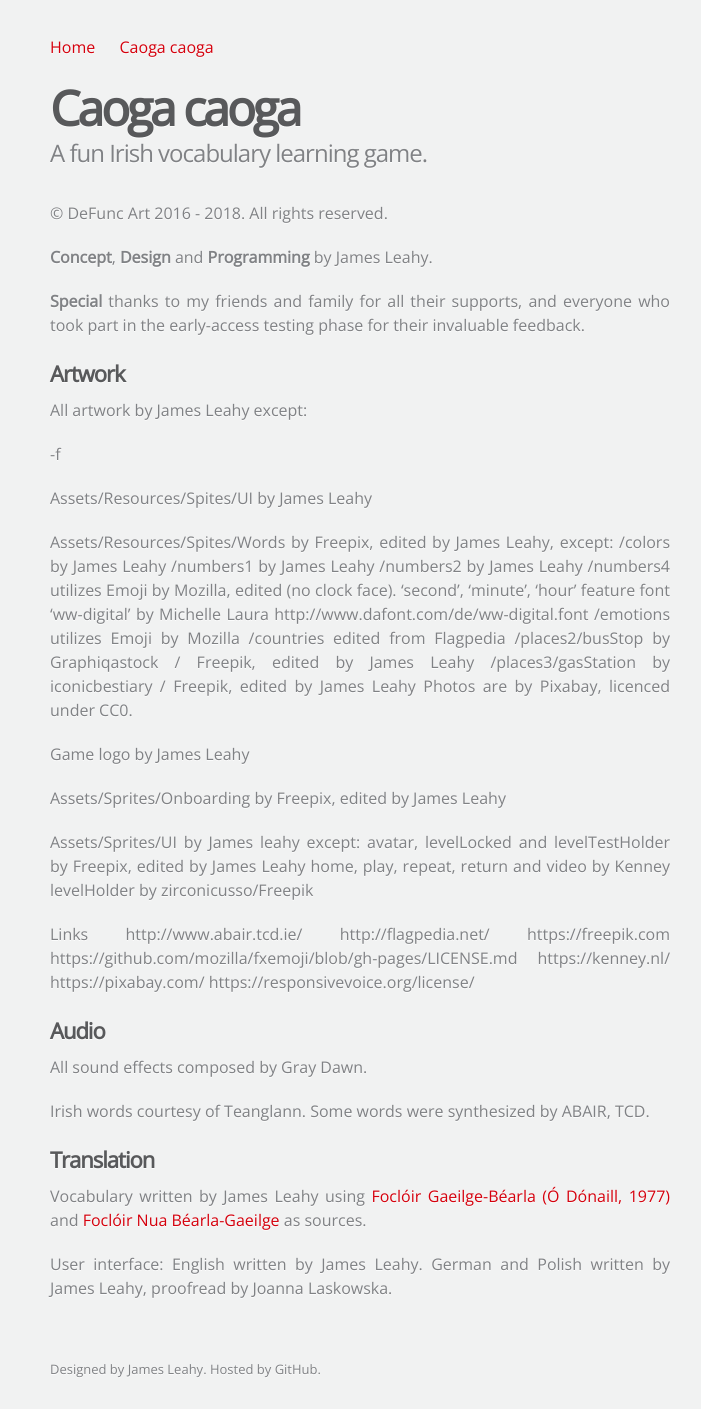
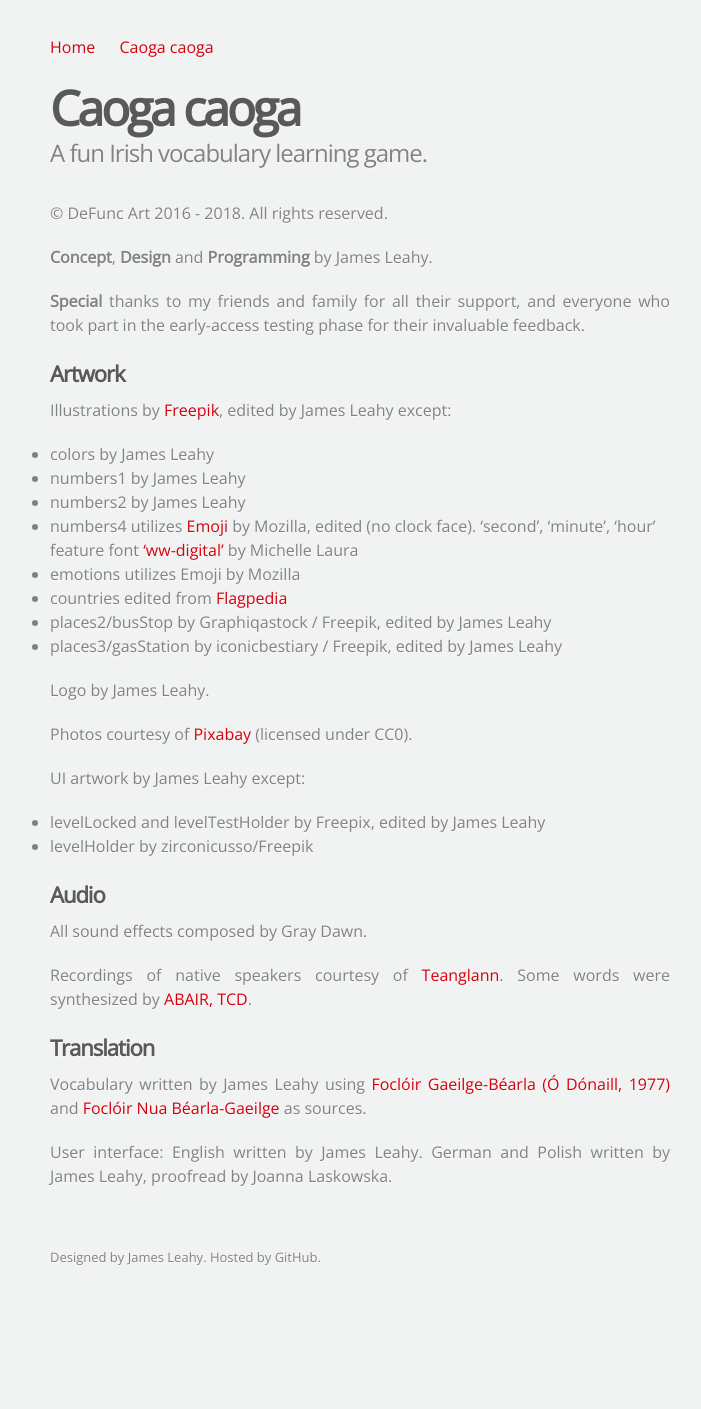
Before and after one commit to defuncart/defuncart.github.io, a Jekyll site: the page built from Games/CaogaCaoga/credits.md, in a window 1280 px wide. Shown: the whole page, without its empty margins (280-981 px from the left). Built offline with Jekyll 4.4.1, drawn with Linux system fonts in a browser that asks for light colours; after the commit the page ends 1297 px from its top, so only the background shows below that.

Commit message:
Caoga caoga update.

```diff
--- a/Games/CaogaCaoga/credits.md
+++ b/Games/CaogaCaoga/credits.md
@@ -9,50 +9,33 @@
 
 **Concept**, **Design** and **Programming** by James Leahy.
 
-<strong>Special</strong> thanks to my friends and family for all their supports, and everyone who took part in the early-access testing phase for their invaluable feedback.
+<strong>Special</strong> thanks to my friends and family for all their support, and everyone who took part in the early-access testing phase for their invaluable feedback.
 
 ## Artwork
 
-All artwork by James Leahy except:
+Illustrations by [Freepik](https://freepik.com), edited by James Leahy except:
+- colors by James Leahy
+- numbers1 by James Leahy
+- numbers2 by James Leahy
+- numbers4 utilizes [Emoji](https://github.com/mozilla/fxemoji/blob/gh-pages/LICENSE.md) by Mozilla, edited (no clock face). 'second', 'minute', 'hour' feature font ['ww-digital'](http://www.dafont.com/de/ww-digital.font) by Michelle Laura
+- emotions utilizes Emoji by Mozilla
+- countries edited from [Flagpedia](http://flagpedia.net/)
+- places2/busStop by Graphiqastock / Freepik, edited by James Leahy
+- places3/gasStation by iconicbestiary / Freepik, edited by James Leahy
 
--f
+Logo by James Leahy.
 
-Assets/Resources/Spites/UI by James Leahy
+Photos courtesy of [Pixabay](https://pixabay.com/) (licensed under CC0).
 
-Assets/Resources/Spites/Words by Freepix, edited by James Leahy, except:
-/colors by James Leahy
-/numbers1 by James Leahy
-/numbers2 by James Leahy
-/numbers4 utilizes Emoji by Mozilla, edited (no clock face). 'second', 'minute', 'hour' feature font 'ww-digital' by Michelle Laura http://www.dafont.com/de/ww-digital.font
-/emotions utilizes Emoji by Mozilla
-/countries edited from Flagpedia
-/places2/busStop by Graphiqastock / Freepik, edited by James Leahy
-/places3/gasStation by iconicbestiary / Freepik, edited by James Leahy
-Photos are by Pixabay, licenced under CC0.
-
-Game logo by James Leahy
-
-Assets/Sprites/Onboarding by Freepix, edited by James Leahy
-
-Assets/Sprites/UI by James leahy except:
-avatar, levelLocked and levelTestHolder by Freepix, edited by James Leahy
-home, play, repeat, return and video by Kenney
-levelHolder by zirconicusso/Freepik
-
-Links
-http://www.abair.tcd.ie/
-http://flagpedia.net/
-https://freepik.com
-https://github.com/mozilla/fxemoji/blob/gh-pages/LICENSE.md
-https://kenney.nl/
-https://pixabay.com/
-https://responsivevoice.org/license/
+UI artwork by James Leahy except:
+- levelLocked and levelTestHolder by Freepix, edited by James Leahy
+- levelHolder by zirconicusso/Freepik
 
 ## Audio
 
 All sound effects composed by Gray Dawn.
 
-Irish words courtesy of Teanglann. Some words were synthesized by ABAIR, TCD.
+Recordings of native speakers courtesy of [Teanglann](http://www.teanglann.ie/ga). Some words were synthesized by [ABAIR, TCD](http://www.abair.tcd.ie/).
 
 ## Translation
 
--- /dev/null
+++ b/_includes/vimeo.html
@@ -0,0 +1,4 @@
+<div style="position:relative; padding-top:56.25%">
+	<iframe width="100%" height="100%" style="position:absolute; top:0; left:0; width:100%; height:100%;" src="https://player.vimeo.com/video/{{ include.id }}" frameborder="0" webkitallowfullscreen mozallowfullscreen allowfullscreen></iframe>
+	<p></p>
+</div>
--- /dev/null
+++ b/_includes/youtube.html
@@ -0,0 +1,4 @@
+<div style="position:relative; padding-top:56.25%">
+	<iframe width="100%" height="100%" style="position:absolute; top:0; left:0; width:100%; height:100%;" src="https://www.youtube.com/embed/{{ include.id }}" frameborder="0" allow="autoplay; encrypted-media" allowfullscreen></iframe>
+	<p></p>
+</div>
```
Also changed, not shown: Games/CaogaCaoga/test.md (deleted, +0 -8 lines), Games/caogacaoga.md (+4 -2 lines).
